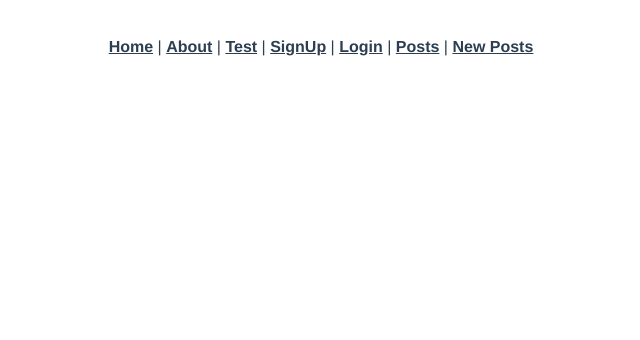
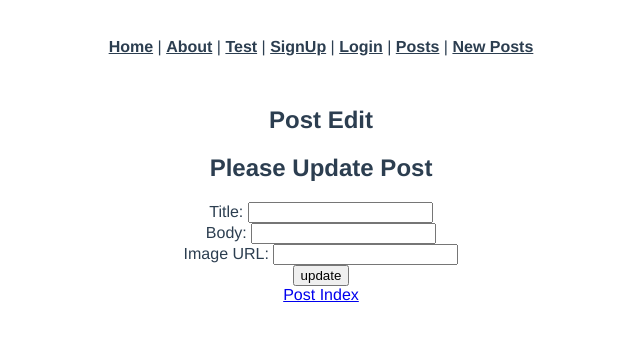
Before and after one commit to erwinreyzon/blog-frontend, a Vue app: page /posts/1/edit in a window 1280 px wide. Shown: the top 340 px of the page, without its empty margins (319-959 px from the left). Built offline with nearby package versions, Linux system fonts and the light colour scheme; no server answers.

Commit message:
adds PostEdit.vue and update function

```diff
--- a/src/router/index.js
+++ b/src/router/index.js
@@ -7,6 +7,7 @@ import PostsIndex from "../views/PostsIndex.vue";
 import PostShow from "../views/PostShow.vue";
 import PostNew from "../views/PostNew.vue";
 import LogOut from "../views/LogOut.vue";
+import PostEdit from "../views/PostEdit.vue";
 
 const routes = [
   {
@@ -57,6 +58,11 @@ const routes = [
     name: "logout",
     component: LogOut,
   },
+  {
+    path: "/posts/:id/edit",
+    name: "edit",
+    component: PostEdit,
+  },
 ];
 
 const router = createRouter({
--- /dev/null
+++ b/src/views/PostEdit.vue
@@ -0,0 +1,53 @@
+<script>
+import axios from "axios";
+
+export default {
+  data: function () {
+    return {
+      post: {},
+    };
+  },
+  created: function () {
+    axios.get("http://localhost:3000/posts/" + this.$route.params.id + ".json").then((response) => {
+      this.post = response.data;
+      console.log(response.data);
+    });
+  },
+  methods: {
+    updatePost: function (post) {
+      console.log("Making a new Post");
+
+      axios
+        .patch("http://localhost:3000/posts/" + post.id + "json", this.post)
+        .then((response) => {
+          console.log("Success", response.data);
+        })
+        .catch((error) => console.log(error.response));
+    },
+  },
+};
+</script>
+
+<template>
+  <h2>Post Edit</h2>
+  <form v-on:submit.prevent="updatePost(post)">
+    <h2>Please Update Post</h2>
+    <div>
+      <div class="form-group">
+        Title:
+        <input type="text" v-model="post.title" />
+      </div>
+      <div class="form-group">
+        Body:
+        <input type="text" v-model="post.body" />
+      </div>
+      <div class="form-group">
+        Image URL:
+        <input type="text" v-model="post.image" />
+      </div>
+    </div>
+    <input type="submit" value="update" />
+  </form>
+
+  <a href="/posts">Post Index</a>
+</template>
--- a/src/views/PostShow.vue
+++ b/src/views/PostShow.vue
@@ -19,5 +19,7 @@ export default {
 <template>
   <h2>Post Show</h2>
   <p>{{ post }}</p>
+  <a v-bind:href="`/posts/${post.id}/edit`">Edit</a>
+  <div></div>
   <a href="/posts">Home</a>
 </template>
```
